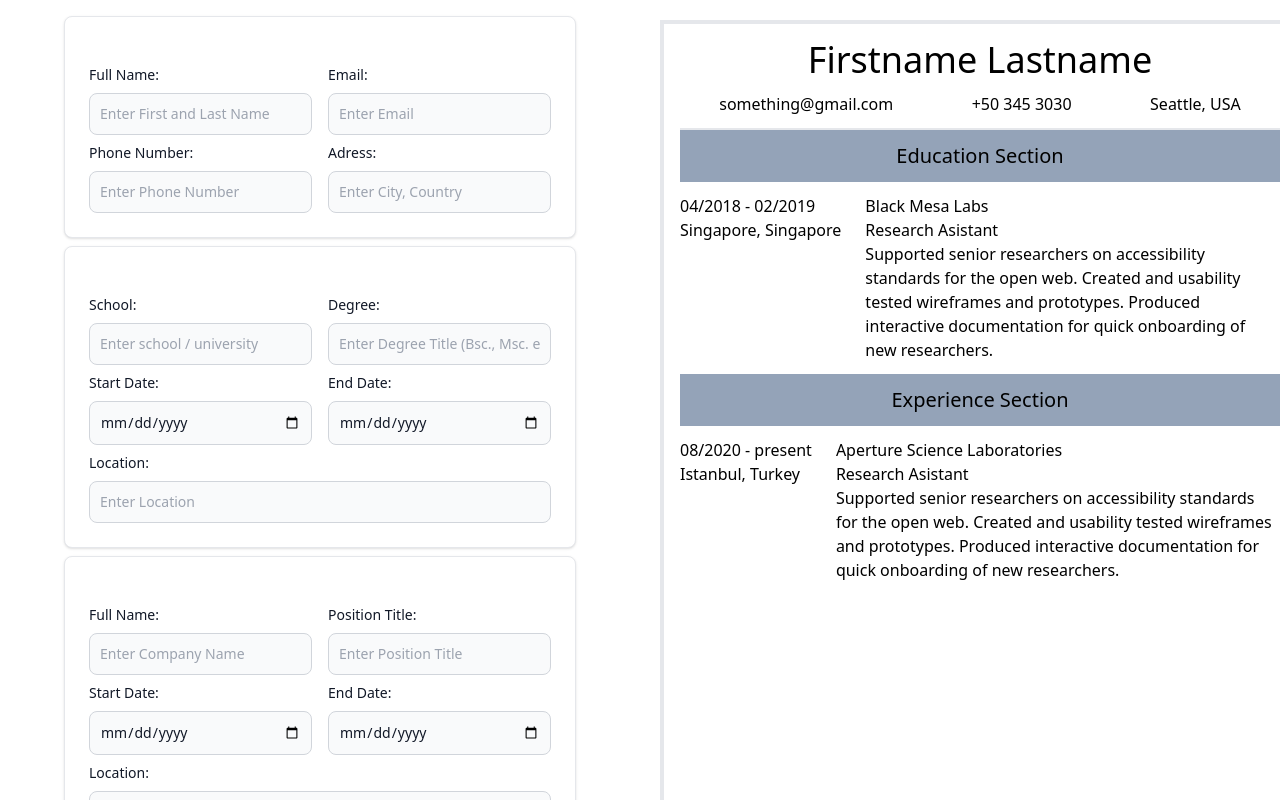
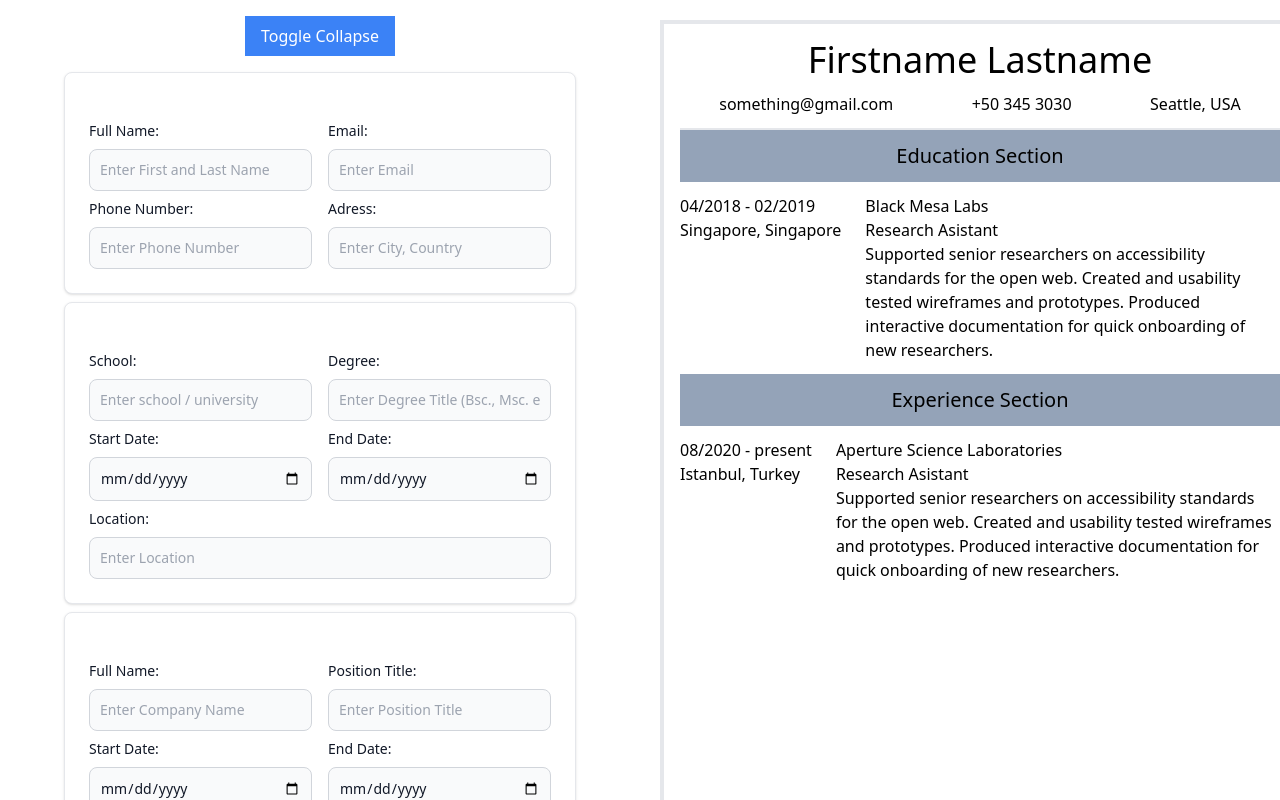
Before and after one commit to Mcorduk/cv-app, a React (Vite) app: page / in a window 1280 px wide. Shown: the top 800 px of the page. Built offline with nearby package versions, Linux system fonts and the light colour scheme.

Commit message:
feat: Create a collapse component and test it in App

```diff
--- /dev/null
+++ b/src/components/Collapse/collapseContainer.jsx
@@ -0,0 +1,29 @@
+import React, { useCallback, useState } from "react";
+
+export const Collapse = () => {
+  const [isExpanded, setIsExpanded] = useState(false);
+  const toggleIsExpanded = useCallback(() => {
+    setIsExpanded((isExpanded) => !isExpanded);
+  }, []);
+
+  return (
+    <>
+      <button
+        onClick={toggleIsExpanded}
+        className="bg-blue-500 text-white px-4 py-2"
+      >
+        Toggle Collapse
+      </button>
+      <div
+        className={`overflow-hidden transition-opacity ${
+          isExpanded ? "opacity-100" : "opacity-0"
+        }`}
+        style={{ maxHeight: isExpanded ? "500px" : "0px" }}
+      >
+        <div className="fade-in-animation">
+          Hey I am some content, isn&apos;t that Crazy?
+        </div>
+      </div>
+    </>
+  );
+};
--- a/src/components/aside.jsx
+++ b/src/components/aside.jsx
@@ -1,4 +1,5 @@
 import React from "react";
+import { Collapse } from "./Collapse/collapseContainer";
 import { EducationForm } from "./Forms/educationForm";
 import { ExperienceForm } from "./Forms/experienceForm";
 import { GeneralForm } from "./Forms/generalForm";
@@ -6,6 +7,7 @@ import { GeneralForm } from "./Forms/generalForm";
 export default function Aside() {
   return (
     <div className="flex flex-col items-center min-w-100 max-w-screen-sm w-1/2 p-4 dark:bg-gray-700 gap-2">
+      <Collapse />
       <GeneralForm />
       <EducationForm />
       <ExperienceForm />
```
